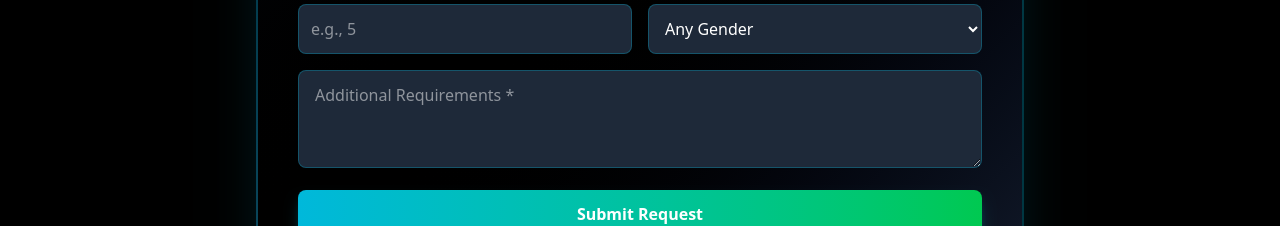
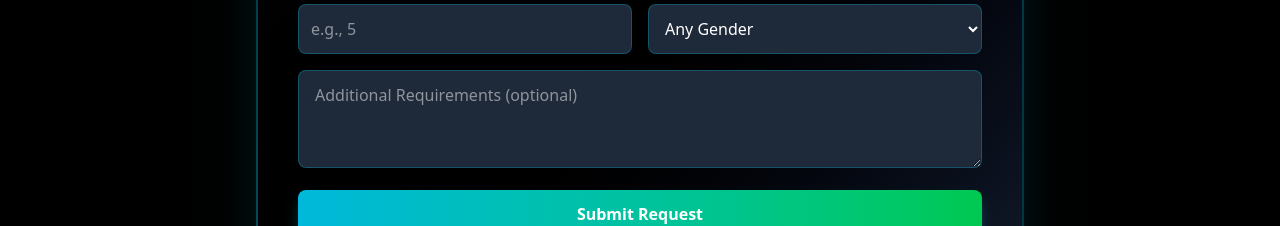
Before and after one commit to shashankdubey00/gv-tutor, a React (Vite) app in the folder frontend/: page /find-tutor in a window 1280 px wide. Shown: the part 666-892 px from the top of the page. Built offline with nearby package versions, Linux system fonts and the light colour scheme; no server answers.

Commit message:
Make additional requirements optional

```diff
--- a/frontend/src/pages/FindTutor.jsx
+++ b/frontend/src/pages/FindTutor.jsx
@@ -301,11 +301,10 @@ export default function FindTutor() {
             {/* Additional Requirements */}
             <textarea
               name="additionalRequirements"
-              placeholder="Additional Requirements *"
+              placeholder="Additional Requirements (optional)"
               value={formData.additionalRequirements}
               onChange={handleChange}
               rows="3"
-              required
               className="w-full px-4 py-3 rounded-lg bg-gray-800 text-white border border-cyan-500/30 focus:outline-none focus:ring-2 focus:ring-cyan-500 focus:border-cyan-500"
             />
 
```
